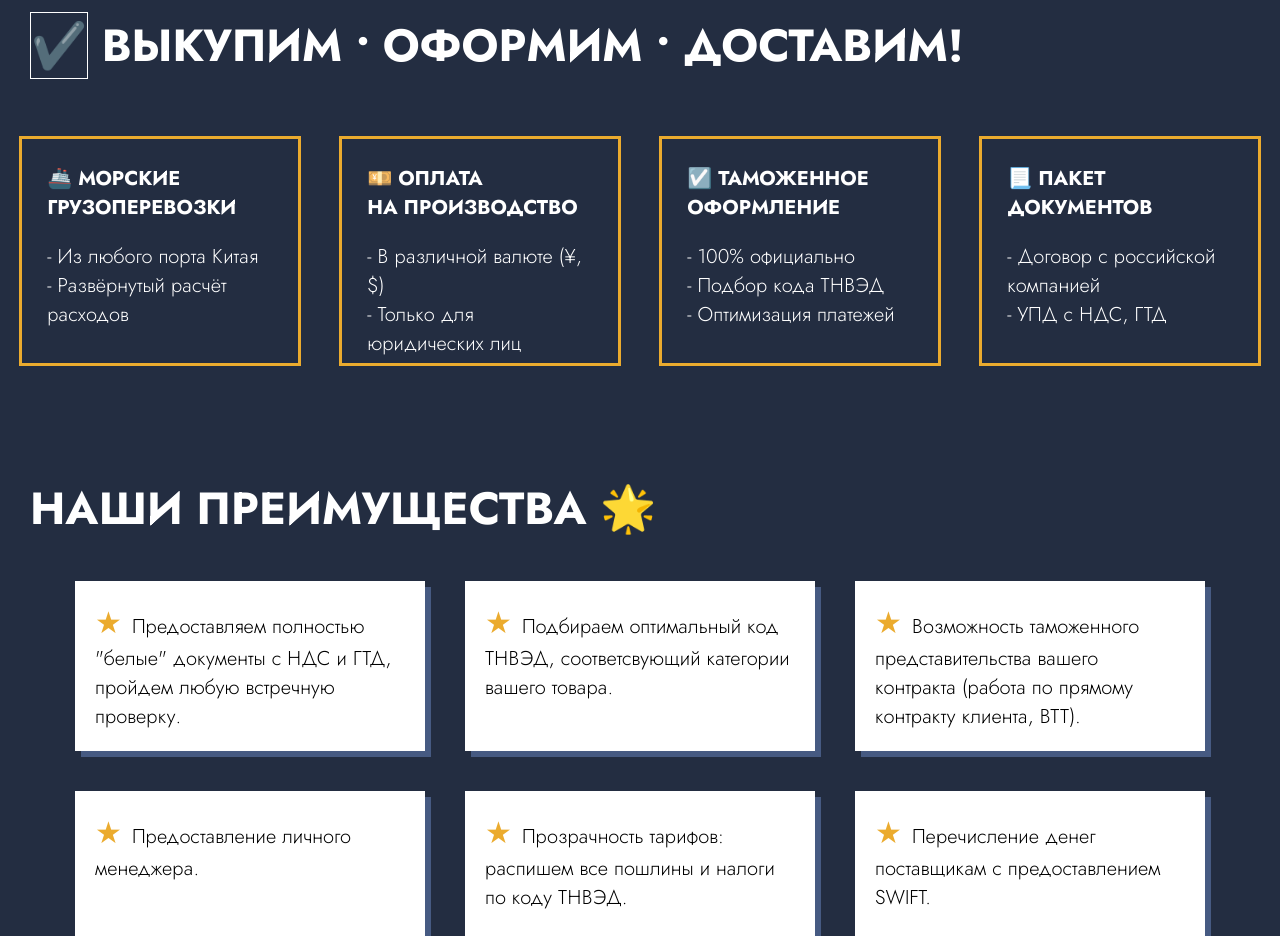
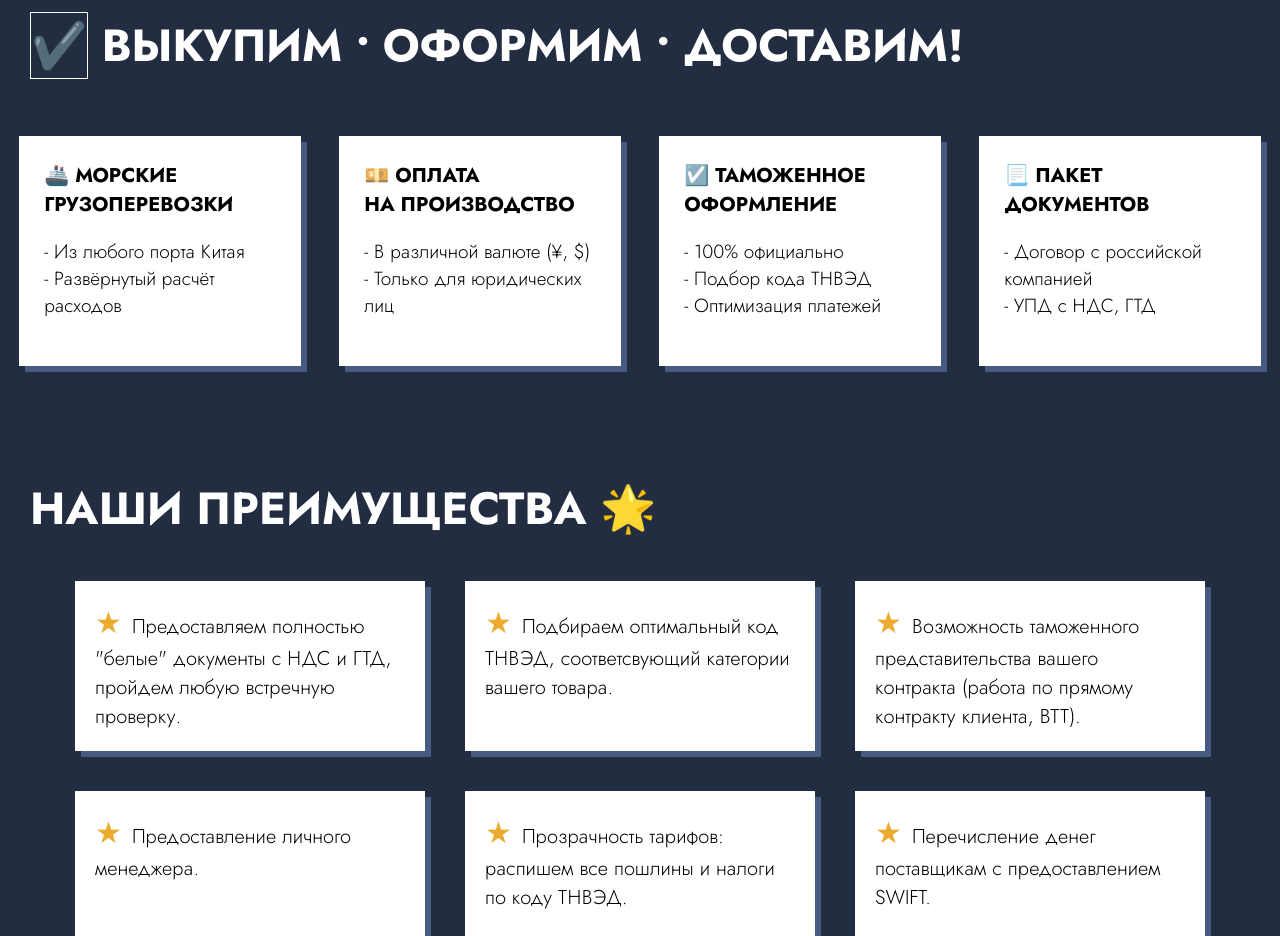
Before and after one commit to Altentaller/sea-freight, a Svelte app: page / in a window 1280 px wide. Shown: the part 1040-1976 px from the top of the page. Built offline with nearby package versions, Linux system fonts and the light colour scheme; the HTML template or start-up script is replaced by a standard one.

Commit message:
updated styles in serviceitem.svelte

```diff
--- a/src/Block/ServiceItem.svelte
+++ b/src/Block/ServiceItem.svelte
@@ -11,7 +11,8 @@
     .service {
         width: 22%;
         box-sizing: border-box;
-        border: 3px solid #ebab2e;
+        background: #ffffff;
+        box-shadow: 6px 6px  #465a82;
         /* box-shadow: 4px 4px 1px #ebab2e; */
         padding: 25px;
         height: 230px;
@@ -21,22 +22,20 @@
         -o-transition: 0.2s ease;
         transition: all 0.2s ease 0s
     }
-   .service:hover h2{
-      scale: 1.01
-    }
 
     h2 {
         font-size: 20px;
         font-weight: 700;
         margin: 0;
-        color: #fff;
+        color: #000000;
         text-transform: uppercase;
     }
 
 
     p {
       margin-top: 10px;
-      color: #fff;
+      color: #000000;
+      font-size: 19px;
     }
 
 
```
